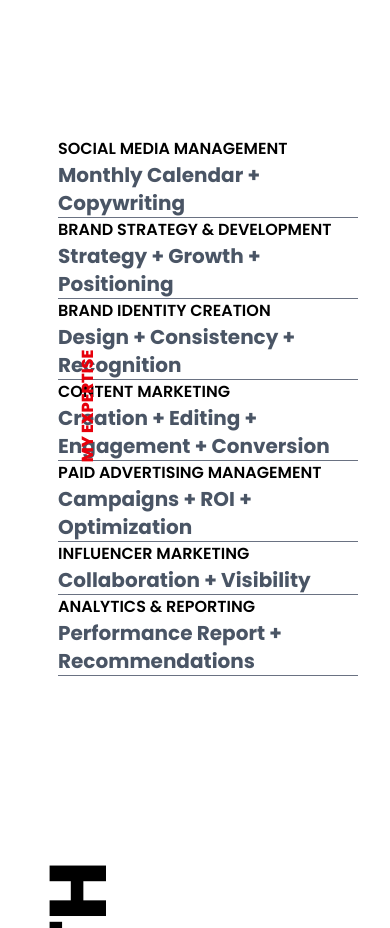
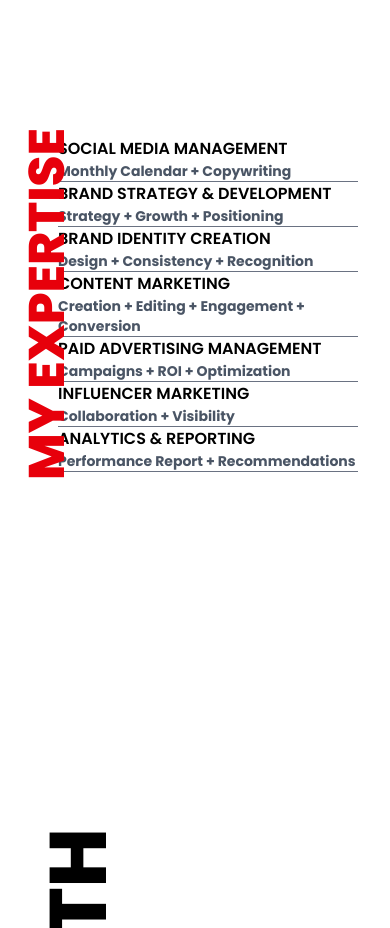
Before and after one commit to mdhrsamyak/hritishapf, a React (Vite) app: page / in a window 390 px wide. Shown: the part 1720-2648 px from the top of the page. Built offline with nearby package versions, Linux system fonts and the light colour scheme.

Commit message:
responsive in progress

```diff
--- a/src/pages/Page3.jsx
+++ b/src/pages/Page3.jsx
@@ -5,22 +5,22 @@ function Page3() {
     <div className="flex min-h-screen">
       <main className="flex-1  text-black py-[20vh] relative">
         <div className="flex w-full relative">
-          <div className="absolute xl:-left-100 top-1/2 -translate-y-1/2 rotate-[270deg] origin-center text-red-600 font-extrabold xl:text-[120px] whitespace-nowrap sm:text-[30px] sm:-left-30 ">
+          <div className="absolute xl:-left-100 top-1/2 -translate-y-1/2 rotate-[270deg] origin-center text-red-600 font-extrabold xl:text-[120px] whitespace-nowrap sm:text-[60px] sm:-left-40 text-[50px] -left-40">
             MY EXPERTISE
           </div>
           <div className="flex justify-end w-full">
-            <div className="flex flex-col  items-end xl:min-w-[600px] sm:max-w-[400px] max-w-[300px]">
+            <div className="flex flex-col  items-end xl:max-w-[600px] sm:max-w-[400px] max-w-[300px]">
               {whatido.map((text, i) => (
                 <div
                   className="flex flex-col w-full xl:py-8 sm:py-5 border-b border-gray-500 "
                   key={i}
                 >
-                  <h3 className="xl:text-4xl sm:text-3xl font-semibold uppercase">
+                  <h3 className="xl:text-4xl sm:text-base text-base font-semibold uppercase">
                     {text.text1}
                   </h3>
-                  <span className="text-xl font-bold text-gray-600">
+                  <h4 className="xl:text-xl sm:text-sm text-sm font-bold text-gray-600">
                     {text.text2}
-                  </span>
+                  </h4>
                 </div>
               ))}
             </div>
```
